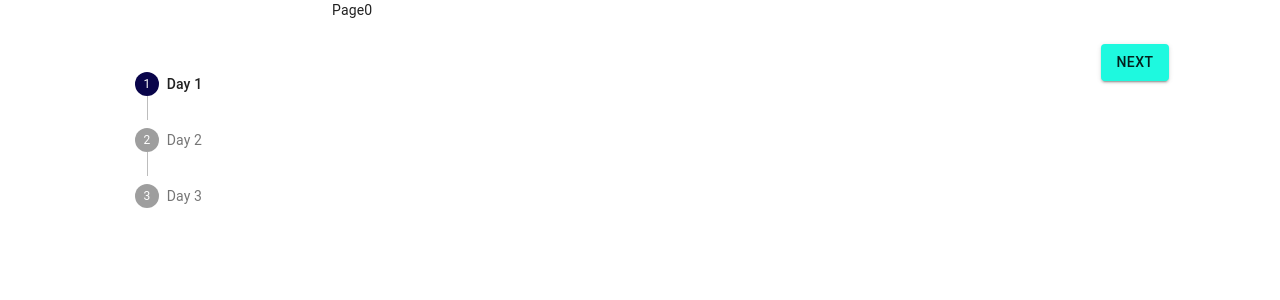
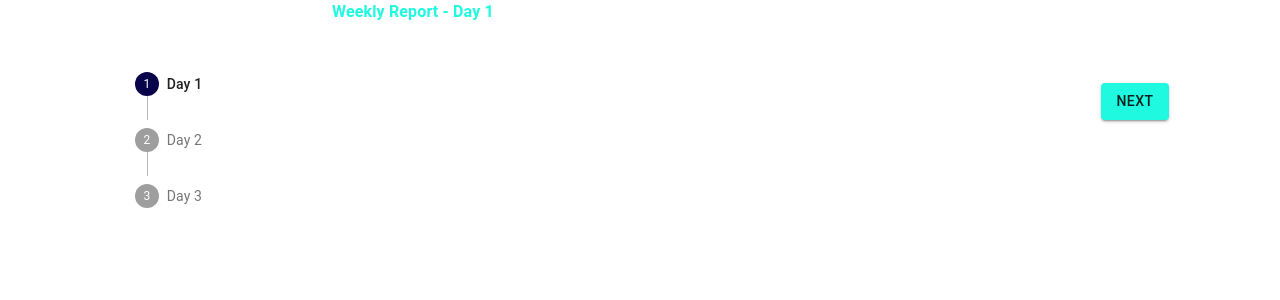
Before and after one commit to pr1m0x-challenges/planetly, a React (Create React App) app: page / in a window 1280 px wide. Shown: the top 300 px of the page. Built offline with nearby package versions, Linux system fonts and the light colour scheme.

Commit message:
added heading to FormStepPage

```diff
--- a/src/Components/MultiStepForm/FormStepPage.tsx
+++ b/src/Components/MultiStepForm/FormStepPage.tsx
@@ -1,11 +1,18 @@
 import { FC, ReactElement } from 'react';
+import Typography from '@material-ui/core/Typography';
 
 interface IProps {
-  step: number;
+  pageStep: number;
 }
 
 export const FormStepPage: FC<IProps> = (props): ReactElement => {
-  const { step } = props;
+  const { pageStep } = props;
 
-  return <div>Page{step}</div>;
+  return (
+    <>
+      <Typography color="secondary" variant="body1" gutterBottom style={{ fontWeight: 'bold', marginBottom: '35px' }}>
+        Weekly Report - Day {pageStep + 1}
+      </Typography>
+    </>
+  );
 };
--- a/src/Components/MultiStepForm/MultiStepForm.tsx
+++ b/src/Components/MultiStepForm/MultiStepForm.tsx
@@ -8,7 +8,7 @@ const useStyles = FormStyles();
 const steps = ['Day 1', 'Day 2', 'Day 3'];
 
 function getStepContent(step: number) {
-  return <FormStepPage step={step} />;
+  return <FormStepPage pageStep={step} />;
 }
 
 export default function MultiStepForm() {
```
